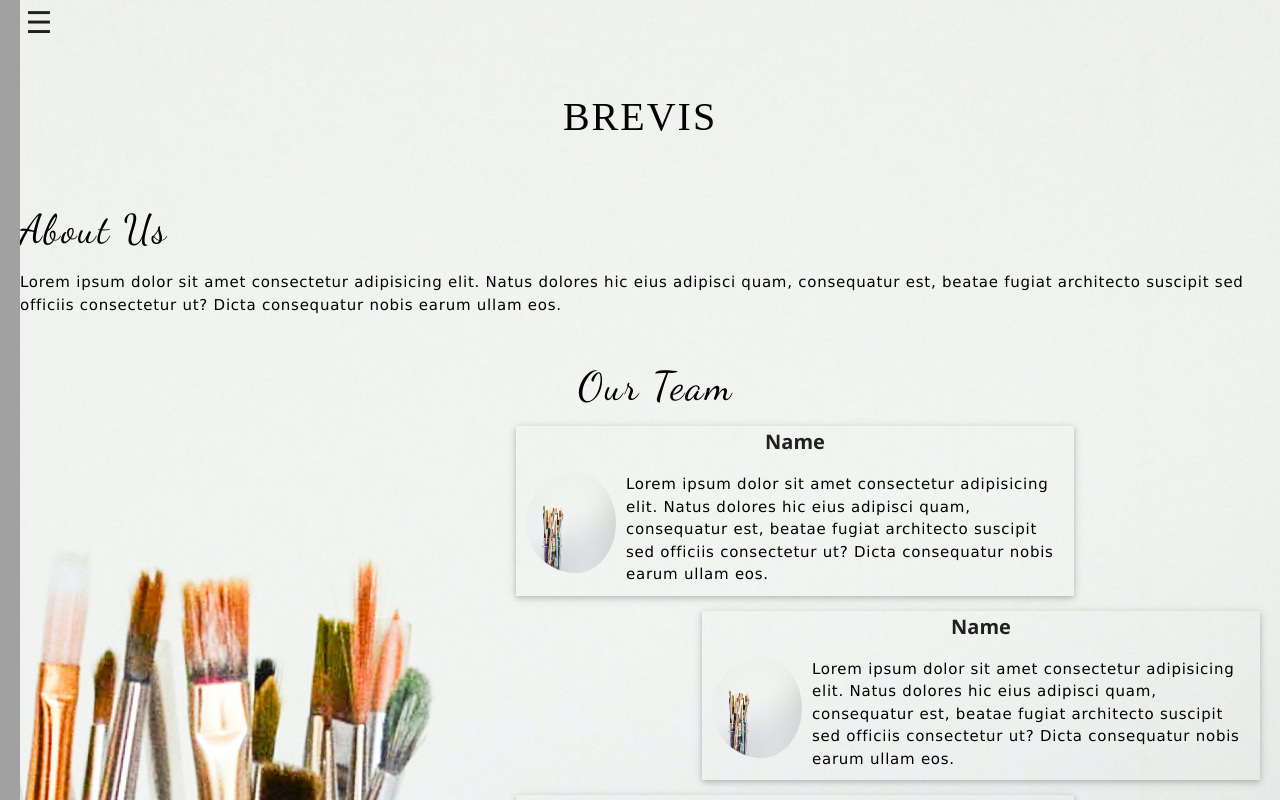
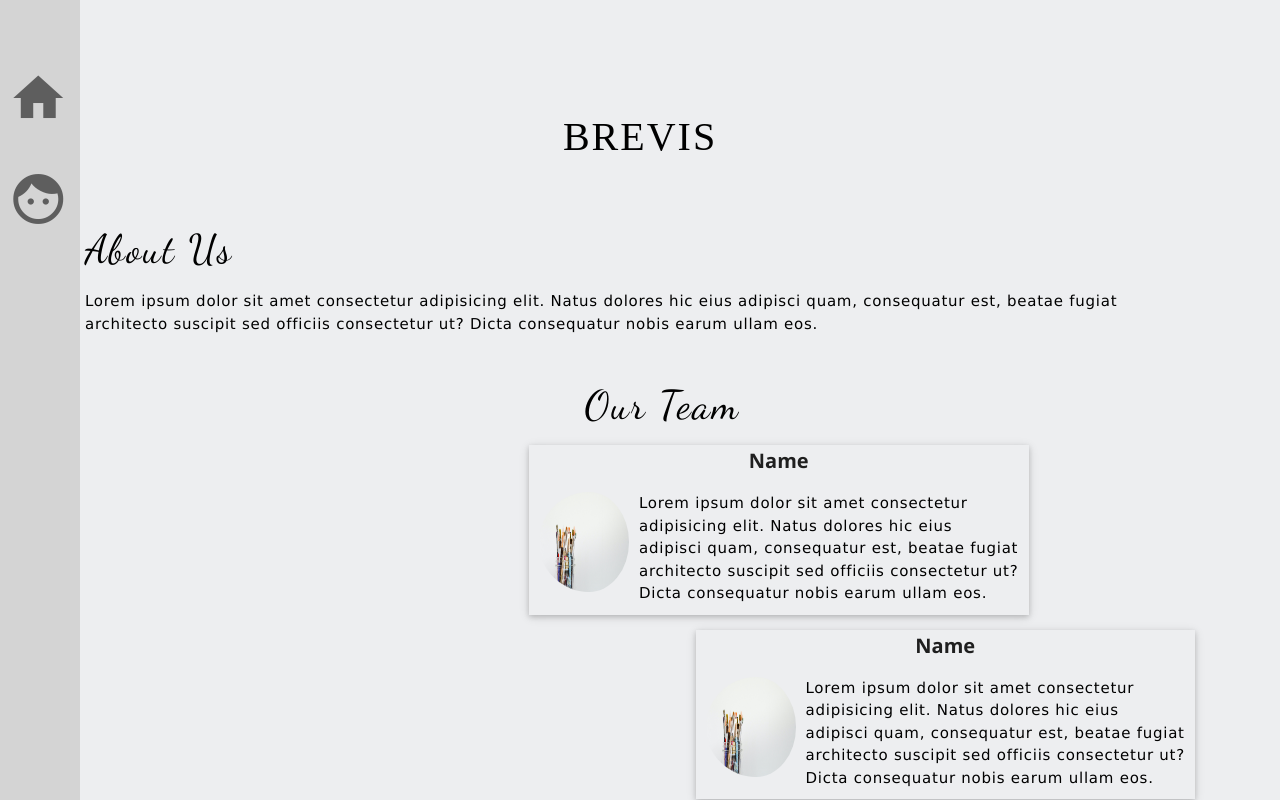
Before and after one commit to rahulmakhija30/brevis, a React (Create React App) app in the folder frontend/: page /about in a window 1280 px wide. Shown: the top 800 px of the page. Built offline with nearby package versions, Linux system fonts and the light colour scheme; a web font is replaced by a local one.

Commit message:
Added Video PLayer and modified side Navbar

```diff
--- a/frontend/package.json
+++ b/frontend/package.json
@@ -10,6 +10,7 @@
     "axios": "^0.19.2",
     "react": "^16.13.1",
     "react-dom": "^16.13.1",
+    "react-player": "^2.1.0",
     "react-redux": "^7.2.0",
     "react-router-dom": "^5.2.0",
     "react-scripts": "3.4.1",
--- a/frontend/public/index.html
+++ b/frontend/public/index.html
@@ -29,6 +29,7 @@
     <link rel="stylesheet" href="https://cdnjs.cloudflare.com/ajax/libs/font-awesome/4.7.0/css/font-awesome.min.css">
     <link href="https://fonts.googleapis.com/css2?family=Dancing+Script&display=swap" rel="stylesheet">
     <link rel="stylesheet" href="https://www.w3schools.com/w3css/4/w3.css">
+    <link href="https://fonts.googleapis.com/icon?family=Material+Icons" rel="stylesheet">
     <title>React App</title>
   </head>
   <body>
@@ -44,20 +45,5 @@
       To begin the development, run `npm start` or `yarn start`.
       To create a production bundle, use `npm run build` or `yarn build`.
     -->
-    <script>
-      openNav = (e) => {
-          document.getElementById("mySidenav").style.width = "250px";
-          document.getElementById("main").style.marginLeft = "250px";
-          document.body.style.backgroundPosition="150px";
-          document.body.style.transition = ".5s";
-      }
-
-      /* Set the width of the side navigation to 0 and the left margin of the page content to 0 */
-      closeNav = (e) => {
-          document.getElementById("mySidenav").style.width = "10px";
-          document.getElementById("main").style.marginLeft = "0";
-          document.body.style.backgroundPosition="center";
-      }
-    </script>
   </body>
 </html>
--- a/frontend/src/components/Navbar.css
+++ b/frontend/src/components/Navbar.css
@@ -1,32 +1,21 @@
 .mysidenav {
     height: 100%; /* 100% Full-height */
-    width: 20px; /* 0 width - change this with JavaScript */
+    width: 80px;
     position: fixed; /* Stay in place */
-    z-index: 1; /* Stay on top */
+    z-index: 1;
     top: 0; /* Stay at the top */
     left: 0;
-    background-color:#a1a1a1; /* Black*/
+    background-color:#d4d4d4; /* Black*/
     overflow-x: hidden; /* Disable horizontal scroll */
     padding-top: 60px; /* Place content 60px from the top */
-    transition: 0.5s; /* 0.5 second transition effect to slide in the sidenav */
-  }
 
-  .openbtn{
-    font-size:30px;
-    cursor:pointer;
-    padding-top: 5%;
-    padding:2%;
-    stroke-width: 2px;
-  }
-
-  .stick{
-    position: sticky;
-    top: 0;
   }
 
   /* The navigation menu links */
   .mysidenav a {
-    padding: 8px 8px 8px 32px;
+    padding: 8px;
+    padding-bottom: 0px;
+    text-align:right;
     text-decoration: none;
     font-size: 25px;
     color: #5e5e5e;
@@ -39,24 +28,42 @@
     color: Black;
   }
 
-  /* Position and style the close button (top right corner) */
-  .mysidenav .closebtn {
-    position: absolute;
-    top: 0;
-    right: 25px;
-    font-size: 36px;
-    margin-left: 50px;
-  }
-
-  /* Style page content - use this if you want to push the page content to the right when you open the side navigation */
-  #main {
-    transition: margin-left .5s;
-    padding: 20px;
-  }
-
-
   /* On smaller screens, where height is less than 450px, change the style of the sidenav (less padding and a smaller font size) */
   @media screen and (max-height: 450px) {
     .mysidenav {padding-top: 15px;}
     .mysidenav a {font-size: 18px;}
   }
+
+
+.tooltip {
+  margin-bottom: 0px;
+  position: relative;
+  display: inline-block;
+}
+
+.tooltip .tooltiptext {
+  margin:8px;
+  margin-top: 0px;
+  margin-bottom: 10px;
+  visibility: hidden;
+  width: 160px;
+  background-color: black;
+  color: #fff;
+  text-align: center;
+  border-radius: 6px;
+  padding: 8px;
+}
+
+.tooltip .tooltiptext::after {
+  content: "";
+  position: absolute;
+  top: 50%;
+  right: 100%;
+  margin-top: -5px;
+  border-width: 5px;
+  border-style: solid;
+  border-color: transparent black transparent transparent;
+}
+.tooltip:hover .tooltiptext {
+  visibility: visible;
+}
--- a/frontend/src/components/download.js
+++ b/frontend/src/components/download.js
@@ -1,8 +1,6 @@
-
-
 import React from 'react';
 import '../index.css'
-
+import ReactPlayer from "react-player"
 
 class DownloadFile extends React.Component {
 
@@ -26,7 +24,6 @@ class DownloadFile extends React.Component {
 				response.blob().then(blob => {
           console.log(blob)
           let url = window.URL.createObjectURL(blob);
-          console.log(url)
 					let a = document.createElement('a');
 					a.href = url;
 					a.download = 'downloadfile.zip';
@@ -37,9 +34,9 @@ class DownloadFile extends React.Component {
 	}
 
 	render() {
-		return (
+    return (
     <div className="left-alignment">
-      <div class="custom-select">
+      <div className="custom-select">
     <select onChange={this.handleChange} value={this.state.value}>
       <option value="both">Short Summary and Detailed Notes</option>
       <option value="shortsummary">Short Summary only</option>
@@ -47,7 +44,9 @@ class DownloadFile extends React.Component {
     </select>
       </div>
      <br></br>
-    <div className="Download-button"><button className="btn waves-effect waves-light" onClick={this.handleDownload}>Download</button></div>
+     <ReactPlayer height="70%" width="90%" style={{padding: "10px", paddingLeft: "25%"}}
+        url={this.props.url}/>
+     <div className="Download-button"><button className="btn waves-effect waves-light" onClick={this.handleDownload}>Download</button></div>
     </div>
   );
 	}
--- a/frontend/src/components/home.js
+++ b/frontend/src/components/home.js
@@ -72,7 +72,7 @@ class Home extends React.Component {
     let download=null;
     if(this.state.validurl)
     {
-      download=<DownloadFile/>;
+      download=<DownloadFile url={this.state.url}/>;
     }
     return (
       <div>
--- a/frontend/src/components/navbar.js
+++ b/frontend/src/components/navbar.js
@@ -7,11 +7,15 @@ class Navbar extends Component {
   return (
     <div>
       <div id="mySidenav" className="mysidenav">
-          <a href="javascript:void(0)" className="closebtn" onClick={window.closeNav}>&times;</a>
-          <Link to='/'>Home</Link>
-          <Link to='/about'>About</Link>
+          <div className="tooltip">
+            <Link to='/'><i class="medium material-icons">home</i></Link>
+            <span className="tooltiptext">Home</span>
+          </div>
+          <div className="tooltip">
+            <Link to='/about'><i class="medium material-icons">face</i></Link>
+            <span className="tooltiptext" container="body">About</span>
+          </div>
       </div>
-      <span className="openbtn stick" onClick={window.openNav}>&#9776;</span>
   </div>
   )}
 }
--- a/frontend/src/index.css
+++ b/frontend/src/index.css
@@ -3,9 +3,9 @@ html{
 }
 
 body {
-  margin: 0;
+  padding:85px;
   background: url(/img/image.jpg) no-repeat;
-  background-size: cover;
+  background-size: 100%;
   background-position: bottom;
   background-color: #EDEEF0;
 }
@@ -35,7 +35,7 @@ body {
 }
 
 .left-alignment{
-  width: 85%;
+  width: 90%;
   padding-left: 50%;
 }
 
@@ -63,18 +63,24 @@ body {
   font-weight: bold;
 }
 
+.custom-select{
+  width:100%;
+  padding-left: 50px;
+
+}
+
 .custom-select option{
-  padding:20px;
+  padding:10px;
   /* display:inline-block; */
   font-size: 15px;
   box-shadow: 0 5px 25px rgba(0, 0, 0, 0.2);
+  margin-left: 10px;
 }
 
 .custom-select select {
   display:inline-block; /*hide original SELECT element: */
   color: black;
   background-color:#EDEEF0;
-  width: 85%;
   border: none;
   font-size: 15px;
   font-family: serif;
```
Also changed, not shown: 1 other file (tests, documents, lock files or other folders).
